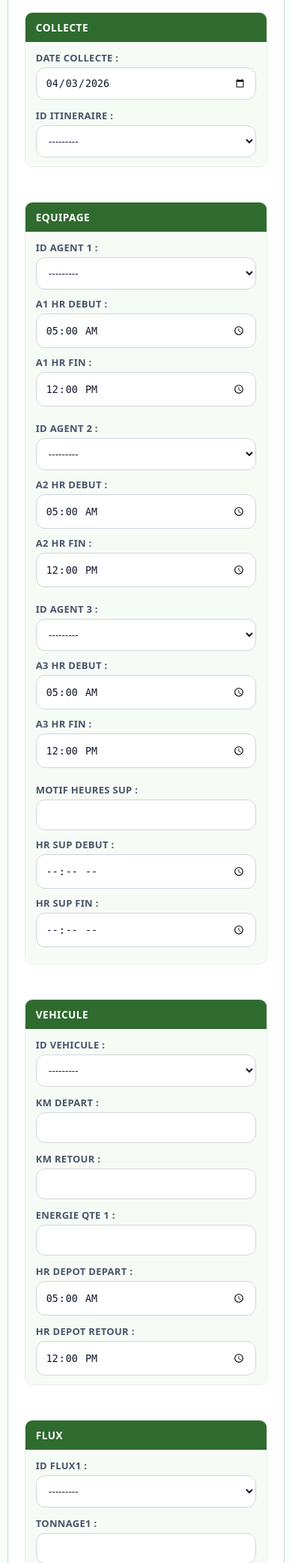
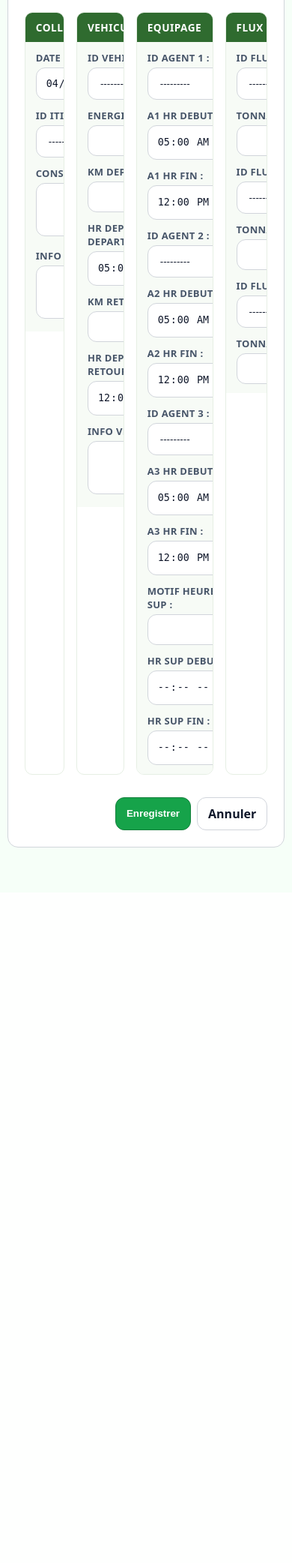
Before and after one commit to dojo360-git/gestom_django, a Django app: page /collectes/nouveau/ in a window 390 px wide. Shown: the part 190-2274 px from the top of the page at 75% size. After the commit the page ends 1320 px from the top, so only its background shows below. Run offline with Django 5.2, Linux system fonts and the light colour scheme; the visitor is signed in with stand-in values (Sample User, id 1); data that the repository does not hold is empty; parts of the project's set-up code (start-up, migrations or seed data) failed here and were passed over.

Commit message:
20260402 1824

```diff
--- a/core/templates/core/collecte_form.html
+++ b/core/templates/core/collecte_form.html
@@ -16,9 +16,24 @@
       .collecte-form .collecte-section {
         border: 1px solid #e6efe4;
         border-radius: 10px;
-        margin: 16px 0;
+        margin: 0;
         overflow: hidden;
         background: #ffffff;
+      }
+      .collecte-form .collecte-level1 {
+        display: grid;
+        grid-template-columns: repeat(2, minmax(0, 1fr));
+        gap: 16px;
+        margin: 16px 0;
+      }
+      .collecte-form .collecte-level1.three-cols {
+        grid-template-columns: minmax(0, 0.8fr) minmax(0, 1.1fr) minmax(0, 1.1fr);
+      }
+      .collecte-form .collecte-level1.four-cols {
+        grid-template-columns: minmax(0, 0.75fr) minmax(0, 0.9fr) minmax(0, 1.45fr) minmax(0, 0.8fr);
+      }
+      .collecte-form .collecte-level1.single {
+        grid-template-columns: 1fr;
       }
       .collecte-form .section-title {
         background: #2f6b2f;
@@ -43,30 +58,21 @@
         grid-template-columns: repeat(3, minmax(0, 1fr));
         gap: 12px 16px;
       }
+      .collecte-form .grid-3-tight {
+        display: grid;
+        grid-template-columns: 2fr 1fr 1fr;
+        gap: 12px 16px;
+      }
       .collecte-form .grid-1 {
         display: grid;
         grid-template-columns: 1fr;
         gap: 12px 16px;
       }
-      .collecte-form .grid-4 {
-        display: grid;
-        grid-template-columns: 2fr 1fr 1fr 1fr;
-        gap: 10px 12px;
-        align-items: end;
-      }
-      .collecte-form .row-labels {
-        display: grid;
-        grid-template-columns: 2fr 1fr 1fr 1fr;
-        gap: 10px 12px;
-        font-weight: 600;
-        color: #2f6b2f;
-        margin-bottom: 6px;
-      }
-      .collecte-form .row-labels div {
-        font-size: 0.85rem;
-      }
       .collecte-form .field {
         margin: 0;
+      }
+      .collecte-form .field--full {
+        grid-column: 1 / -1;
       }
       .collecte-form .field label {
         display: block;
@@ -82,11 +88,9 @@
         max-width: 160px;
       }
       @media (max-width: 980px) {
-        .collecte-form .grid-4,
-        .collecte-form .row-labels {
-          grid-template-columns: 1fr;
-        }
+        .collecte-form .collecte-level1,
         .collecte-form .grid-3,
+        .collecte-form .grid-3-tight,
         .collecte-form .grid-2,
         .collecte-form .grid-1 {
           grid-template-columns: 1fr;
@@ -98,9 +102,10 @@
       {% csrf_token %}
       {{ form.non_field_errors }}
 
+      <div class="collecte-level1 four-cols">
         <div class="collecte-section">
           <div class="section-title">Collecte</div>
-        <div class="section-body grid-2">
+          <div class="section-body grid-1">
             <div class="field">
               {{ form.date_collecte.label_tag }}
               {{ form.date_collecte }}
@@ -111,15 +116,65 @@
               {{ form.id_itineraire }}
               {{ form.id_itineraire.errors }}
             </div>
+            <div class="field">
+              {{ form.consignes.label_tag }}
+              {{ form.consignes }}
+              {{ form.consignes.errors }}
+            </div>
+            <div class="field">
+              {{ form.info_collecte.label_tag }}
+              {{ form.info_collecte }}
+              {{ form.info_collecte.errors }}
+            </div>
+          </div>
+        </div>
+
+        <div class="collecte-section">
+          <div class="section-title">Vehicule</div>
+          <div class="section-body grid-2">
+            <div class="field">
+              {{ form.id_vehicule.label_tag }}
+              {{ form.id_vehicule }}
+              {{ form.id_vehicule.errors }}
+            </div>
+            <div class="field">
+              {{ form.energie_qte_1.label_tag }}
+              {{ form.energie_qte_1 }}
+              {{ form.energie_qte_1.errors }}
+            </div>
+
+            <div class="field">
+              {{ form.km_depart.label_tag }}
+              {{ form.km_depart }}
+              {{ form.km_depart.errors }}
+            </div>
+            <div class="field">
+              {{ form.hr_depot_depart.label_tag }}
+              {{ form.hr_depot_depart }}
+              {{ form.hr_depot_depart.errors }}
+            </div>
+
+            <div class="field">
+              {{ form.km_retour.label_tag }}
+              {{ form.km_retour }}
+              {{ form.km_retour.errors }}
+            </div>
+            <div class="field">
+              {{ form.hr_depot_retour.label_tag }}
+              {{ form.hr_depot_retour }}
+              {{ form.hr_depot_retour.errors }}
+            </div>
+            <div class="field field--full">
+              {{ form.info_vehicule.label_tag }}
+              {{ form.info_vehicule }}
+              {{ form.info_vehicule.errors }}
+            </div>
           </div>
         </div>
 
         <div class="collecte-section">
           <div class="section-title">Equipage</div>
-        <div class="section-body">
-
-
-          <div class="grid-4">
+          <div class="section-body grid-3-tight">
             <div class="field">
               {{ form.id_agent_1.label_tag }}
               {{ form.id_agent_1 }}
@@ -135,7 +190,6 @@
               {{ form.a1_hr_fin }}
               {{ form.a1_hr_fin.errors }}
             </div>
-            <div></div>
 
             <div class="field">
               {{ form.id_agent_2.label_tag }}
@@ -152,7 +206,6 @@
               {{ form.a2_hr_fin }}
               {{ form.a2_hr_fin.errors }}
             </div>
-            <div></div>
 
             <div class="field">
               {{ form.id_agent_3.label_tag }}
@@ -169,7 +222,6 @@
               {{ form.a3_hr_fin }}
               {{ form.a3_hr_fin.errors }}
             </div>
-            <div></div>
 
             <div class="field">
               {{ form.motif_heures_sup.label_tag }}
@@ -186,50 +238,11 @@
               {{ form.hr_sup_fin }}
               {{ form.hr_sup_fin.errors }}
             </div>
-            <div></div>
           </div>
         </div>
-      </div>
-
-      <div class="collecte-section">
-        <div class="section-title">Vehicule</div>
-        <div class="section-body grid-3">
-          <div class="field">
-            {{ form.id_vehicule.label_tag }}
-            {{ form.id_vehicule }}
-            {{ form.id_vehicule.errors }}
-          </div>
-          <div class="field">
-            {{ form.km_depart.label_tag }}
-            {{ form.km_depart }}
-            {{ form.km_depart.errors }}
-          </div>
-          <div class="field">
-            {{ form.km_retour.label_tag }}
-            {{ form.km_retour }}
-            {{ form.km_retour.errors }}
-          </div>
-          <div class="field">
-            {{ form.energie_qte_1.label_tag }}
-            {{ form.energie_qte_1 }}
-            {{ form.energie_qte_1.errors }}
-          </div>
-          <div class="field">
-            {{ form.hr_depot_depart.label_tag }}
-            {{ form.hr_depot_depart }}
-            {{ form.hr_depot_depart.errors }}
-          </div>
-          <div class="field">
-            {{ form.hr_depot_retour.label_tag }}
-            {{ form.hr_depot_retour }}
-            {{ form.hr_depot_retour.errors }}
-          </div>
-        </div>
-      </div>
-
         <div class="collecte-section">
           <div class="section-title">Flux</div>
-        <div class="section-body grid-3">
+          <div class="section-body grid-2">
             <div class="field">
               {{ form.id_flux1.label_tag }}
               {{ form.id_flux1 }}
@@ -240,7 +253,6 @@
               {{ form.tonnage1 }}
               {{ form.tonnage1.errors }}
             </div>
-          <div class="field"></div>
 
             <div class="field">
               {{ form.id_flux2.label_tag }}
@@ -252,7 +264,6 @@
               {{ form.tonnage2 }}
               {{ form.tonnage2.errors }}
             </div>
-          <div class="field"></div>
 
             <div class="field">
               {{ form.id_flux3.label_tag }}
@@ -264,31 +275,9 @@
               {{ form.tonnage3 }}
               {{ form.tonnage3.errors }}
             </div>
-          <div class="field"></div>
-        </div>
-      </div>
-
-      <div class="collecte-section">
-        <div class="section-title">Commentaires</div>
-        <div class="section-body grid-1">
-          <div class="field">
-            {{ form.consignes.label_tag }}
-            {{ form.consignes }}
-            {{ form.consignes.errors }}
-          </div>
-          <div class="field">
-            {{ form.info_vehicule.label_tag }}
-            {{ form.info_vehicule }}
-            {{ form.info_vehicule.errors }}
-          </div>
-          <div class="field">
-            {{ form.info_collecte.label_tag }}
-            {{ form.info_collecte }}
-            {{ form.info_collecte.errors }}
           </div>
         </div>
       </div>
-
 
       <div class="actions">
         <button class="btn btn--primary" type="submit">Enregistrer</button>
@@ -308,6 +297,21 @@
         flux2.value = value;
         flux3.value = value;
       });
+    }
+
+    const hrDepotRetour = document.getElementById("id_hr_depot_retour");
+    const a1HrFin = document.getElementById("id_a1_hr_fin");
+    const a2HrFin = document.getElementById("id_a2_hr_fin");
+    const a3HrFin = document.getElementById("id_a3_hr_fin");
+    if (hrDepotRetour && a1HrFin && a2HrFin && a3HrFin) {
+      const syncHrFin = function () {
+        const value = hrDepotRetour.value;
+        a1HrFin.value = value;
+        a2HrFin.value = value;
+        a3HrFin.value = value;
+      };
+      hrDepotRetour.addEventListener("change", syncHrFin);
+      hrDepotRetour.addEventListener("input", syncHrFin);
     }
 
     const numericIds = [
--- a/core/views.py
+++ b/core/views.py
@@ -601,7 +601,7 @@ def statistiques_heure_sup(request):
             id_stat
         FROM stat_heures_sup_cdea
         WHERE date BETWEEN %s AND %s
-        ORDER BY nom, prenom, date, hr_debut;
+        ORDER BY nom, prenom, date DESC, hr_debut DESC;
     """
 
     with connection.cursor() as cursor:
@@ -1266,33 +1266,43 @@ class HeuresManuellesListView(ListView):
     template_name = "core/heures_manuelles_list.html"
     context_object_name = "heures_manuelles"
 
+    @staticmethod
+    def _parse_date(value, default):
+        if not value:
+            return default
+        try:
+            return datetime.strptime(value, "%Y-%m-%d").date()
+        except ValueError:
+            return default
+
     def get_queryset(self):
-        date_str = self.request.GET.get("date")
-        if date_str:
-            try:
-                selected_date = timezone.datetime.strptime(date_str, "%Y-%m-%d").date()
-            except ValueError:
-                selected_date = timezone.localdate()
-        else:
-            selected_date = timezone.localdate()
+        today = timezone.localdate()
+        default_start = today - timedelta(days=7)
+
+        date_debut = self._parse_date(self.request.GET.get("date_debut"), default_start)
+        date_fin = self._parse_date(self.request.GET.get("date_fin"), today)
+
+        if date_debut > date_fin:
+            date_debut, date_fin = date_fin, date_debut
 
         return (
             HeuresManuelles.objects.select_related("agent")
-            .filter(date=selected_date)
-            .order_by("agent__nom", "agent__prenom", "heure_debut", "id")
+            .filter(date__range=(date_debut, date_fin))
+            .order_by("-date", "agent__nom", "agent__prenom", "heure_debut", "id")
         )
 
     def get_context_data(self, **kwargs):
         ctx = super().get_context_data(**kwargs)
-        date_str = self.request.GET.get("date")
-        if date_str:
-            try:
-                selected_date = timezone.datetime.strptime(date_str, "%Y-%m-%d").date()
-            except ValueError:
-                selected_date = timezone.localdate()
-        else:
-            selected_date = timezone.localdate()
-        ctx["selected_date"] = selected_date
+        today = timezone.localdate()
+        default_start = today - timedelta(days=7)
+
+        date_debut = self._parse_date(self.request.GET.get("date_debut"), default_start)
+        date_fin = self._parse_date(self.request.GET.get("date_fin"), today)
+        if date_debut > date_fin:
+            date_debut, date_fin = date_fin, date_debut
+
+        ctx["selected_date_start"] = date_debut
+        ctx["selected_date_end"] = date_fin
         return ctx
 
 
```
Also changed, not shown: core/templates/core/heures_manuelles_list.html (+22 -43 lines), core/templates/core/prompt formulaire collecte.txt (added, +35 -0 lines), core/templates/core/statistiques_heure_sup.html (+12 -28 lines), 1 other file. Lines whose indentation alone changed are shown as unchanged.
